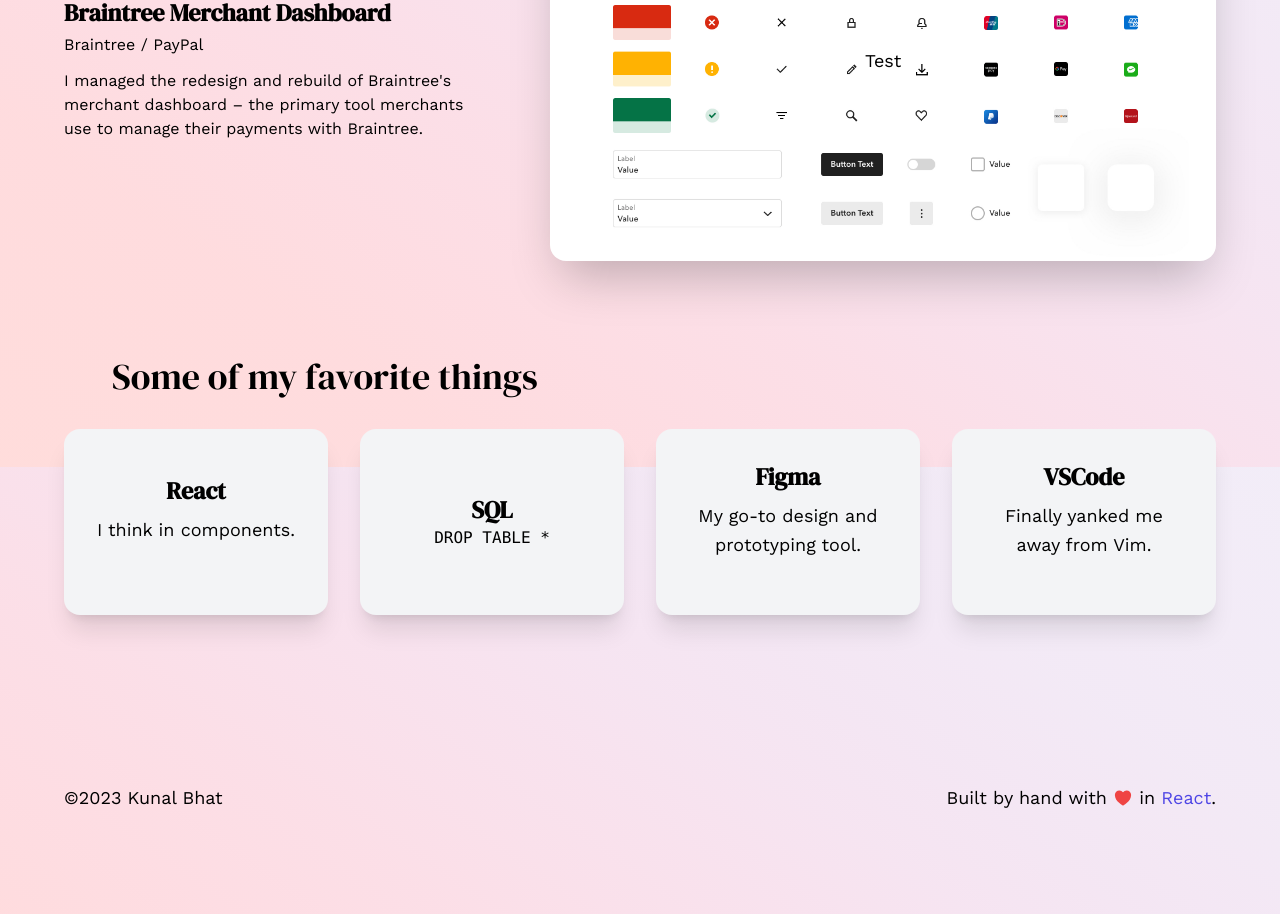
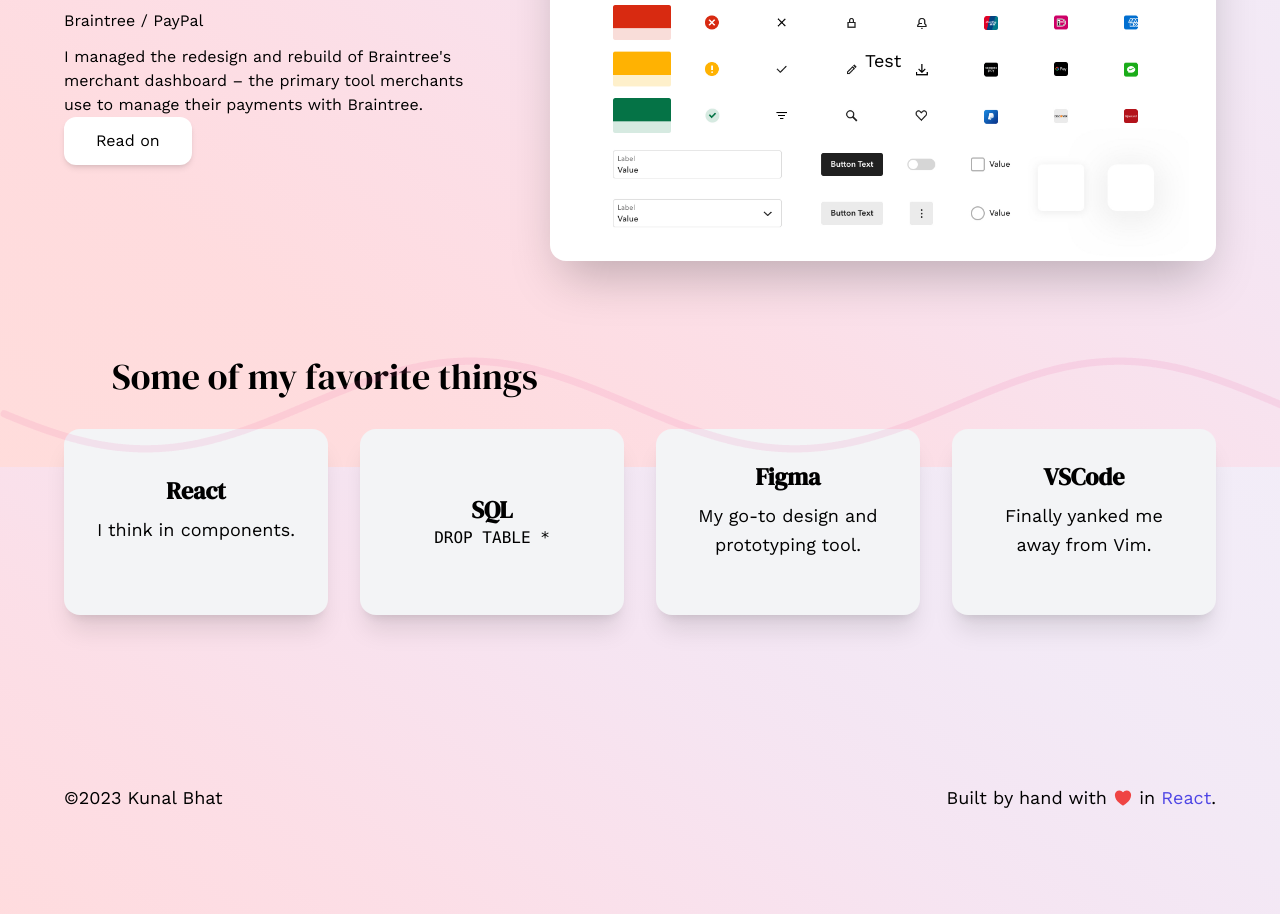
Before and after one commit to kunalbhat/portfolio-site, a React (Create React App) app: page / in a window 1280 px wide. Shown: the part 1933-2847 px from the top of the page. Built offline with nearby package versions, Linux system fonts and the light colour scheme.

Commit message:
play with decoration

```diff
--- a/src/App.css
+++ b/src/App.css
@@ -106,3 +106,16 @@
 .site-footer {
   @apply mt-8 md:mt-24 md:py-16 flex flex-col md:flex-row items-center justify-between text-center md:text-left;
 }
+
+.button {
+  @apply bg-white rounded-xl px-8 py-3 flex items-center justify-center w-fit shadow-md hover:shadow-xl transition-shadow;
+}
+
+.section-divider {
+  background-image: url("/public/images/curve-decoration.svg");
+  @apply w-full h-24 bg-left-top bg-cover bg-no-repeat opacity-10 absolute left-0;
+}
+
+.section-divider svg path {
+  @apply stroke-pink-500;
+}
--- a/src/pages/Home.js
+++ b/src/pages/Home.js
@@ -128,12 +128,16 @@
               dashboard &ndash; the primary tool merchants use to manage their
               payments with Braintree.
             </p>
+            <a href="/" className="button">
+              Read on
+            </a>
           </article>
           <aside className="braintree-cover mb-8 md:mb-0 flex col-span-3 shadow-xl rounded-2xl bg-white items-center justify-center h-96">
             <p>Test</p>
           </aside>
         </div>
       </section>
+      <div className="section-divider"></div>
       <section>
         <header className="section-header">
           <h2>Some of my favorite things</h2>
```
Also changed, not shown: public/images/curve-decoration.svg (added).
